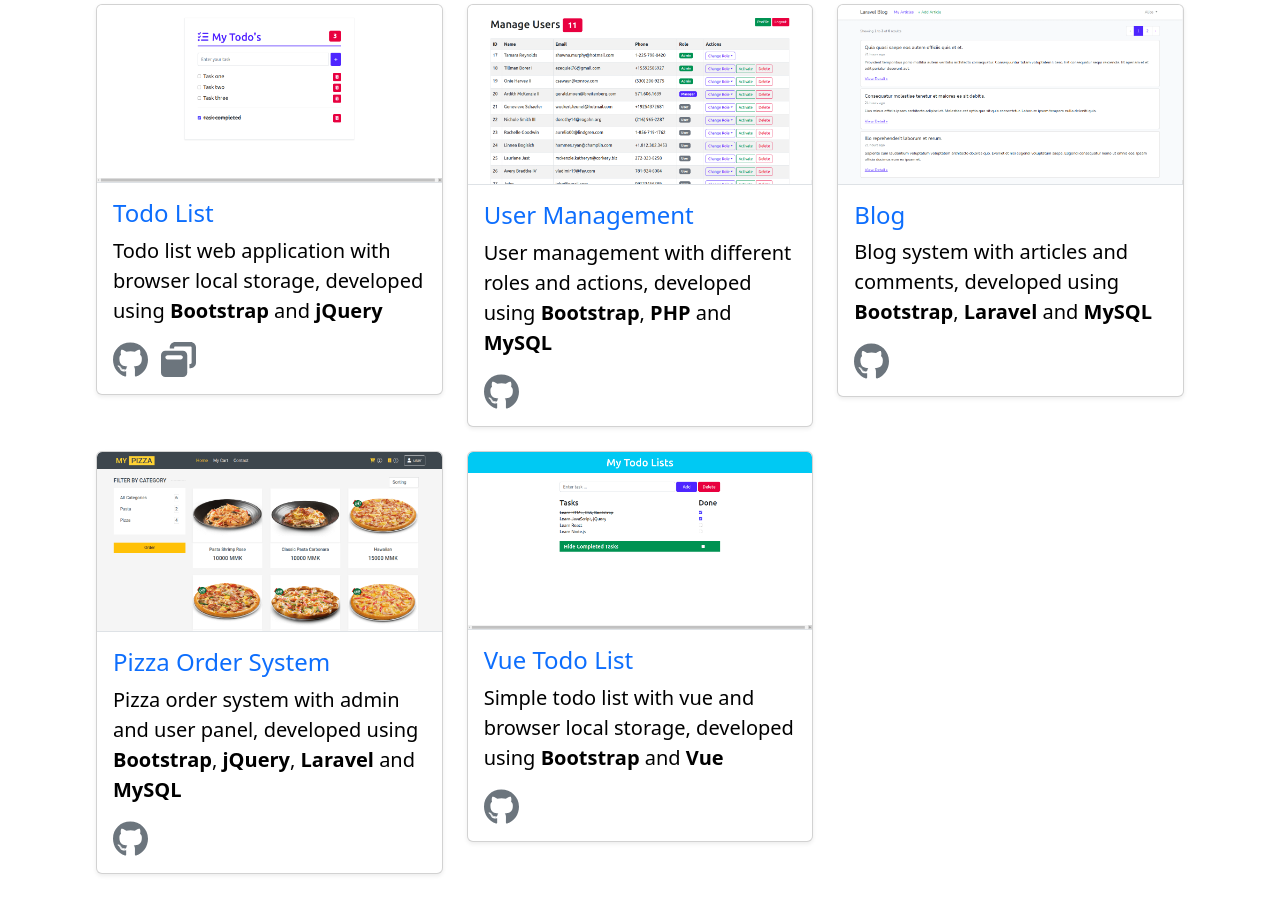
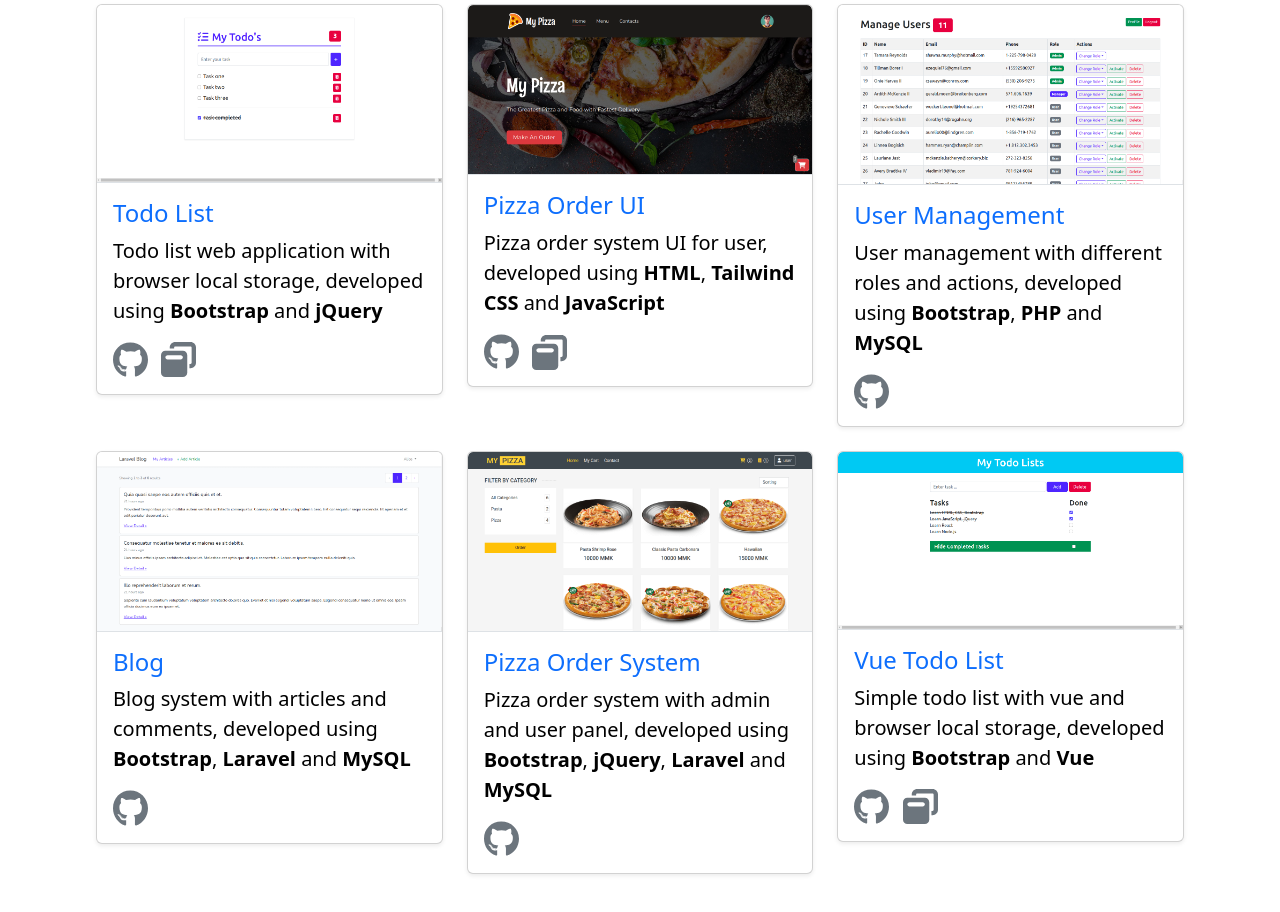
Before and after one commit to cma124/portfolio, a plain HTML site: page index.html in a window 1280 px wide. Shown: the part 1664-2576 px from the top of the page. Drawn offline with Linux system fonts and the light colour scheme.

Commit message:
add project and skill

```diff
--- a/index.html
+++ b/index.html
@@ -250,6 +250,16 @@
                                             alt="Bootstrap Logo"
                                         />
                                         <span class="ms-2">Bootstrap</span>
+                                    </div>
+
+                                    <div
+                                        class="skill border rounded shadow-sm px-3 py-2 d-flex align-items-center bg-white"
+                                    >
+                                        <img
+                                            src="./images/skills/tailwindcss.svg"
+                                            alt="Tailwind CSS Logo"
+                                        />
+                                        <span class="ms-2">Tailwind</span>
                                     </div>
 
                                     <div
@@ -530,6 +540,55 @@
                             <div class="col">
                                 <div class="card">
                                     <img
+                                        src="./images/projects/pizza-order-ui.png"
+                                        class="card-img-top"
+                                        alt="Pizza Order UI"
+                                    />
+                                    <div class="card-body border-top">
+                                        <h5 class="card-title h4">
+                                            <a
+                                                href="https://github.com/cma124/pizza-order-ui"
+                                                class="text-decoration-none"
+                                                >Pizza Order UI</a
+                                            >
+                                        </h5>
+                                        <p class="card-text">
+                                            Pizza order system UI for user,
+                                            developed using
+                                            <strong>HTML</strong>,
+                                            <strong>Tailwind CSS</strong> and
+                                            <strong>JavaScript</strong>
+                                        </p>
+
+                                        <a
+                                            href="https://github.com/cma124/pizza-order-ui"
+                                            data-bs-toggle="tooltip"
+                                            data-bs-title="View Code"
+                                            class="me-2 text-decoration-none"
+                                        >
+                                            <img
+                                                src="./images/logos/github.svg"
+                                                alt="GitHub Logo"
+                                            />
+                                        </a>
+                                        <a
+                                            href="https://pizza-order-ui-cma124.netlify.app"
+                                            data-bs-toggle="tooltip"
+                                            data-bs-title="View Live"
+                                            class="text-decoration-none"
+                                        >
+                                            <img
+                                                src="./images/decorations/new-window.svg"
+                                                alt="New Tab"
+                                            />
+                                        </a>
+                                    </div>
+                                </div>
+                            </div>
+
+                            <div class="col">
+                                <div class="card">
+                                    <img
                                         src="./images/projects/user-management.png"
                                         class="card-img-top"
                                         alt="User Management"
@@ -676,6 +735,17 @@
                                                 alt="GitHub Logo"
                                             />
                                         </a>
+                                        <a
+                                            href="https://todo-cma124.netlify.app"
+                                            data-bs-toggle="tooltip"
+                                            data-bs-title="View Live"
+                                            class="text-decoration-none"
+                                        >
+                                            <img
+                                                src="./images/decorations/new-window.svg"
+                                                alt="New Tab"
+                                            />
+                                        </a>
                                     </div>
                                 </div>
                             </div>
@@ -760,8 +830,7 @@
                                                 class="me-2"
                                                 alt="Telegram Logo"
                                             />
-                                            <a
-                                                href="https://t.me/chanmyae124"
+                                            <a href="https://t.me/chanmyae124"
                                                 >t.me/chanmyae124</a
                                             >
                                         </div>
@@ -794,7 +863,7 @@
                                 >
                                     <div class="accordion-body">
                                         <p class="mb-0">
-                                            No.160, Aung Zayar Street, 2<sup
+                                            No.164, Aung Zayar Street, 2<sup
                                                 >nd</sup
                                             >
                                             Ward of Mayangone Township, Yangon,
```
Also changed, not shown: images/projects/pizza-order-ui.png (added), images/skills/tailwindcss.svg (added).
